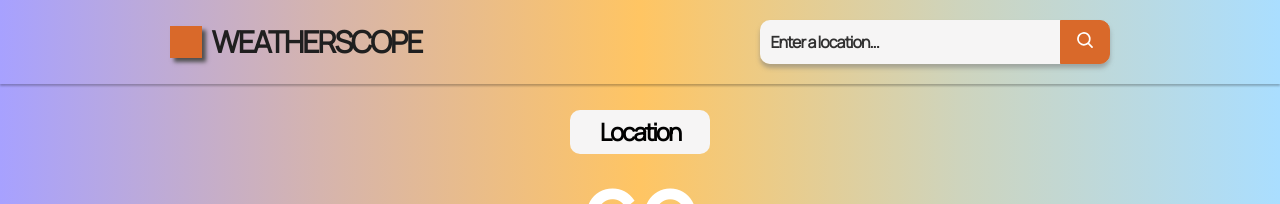
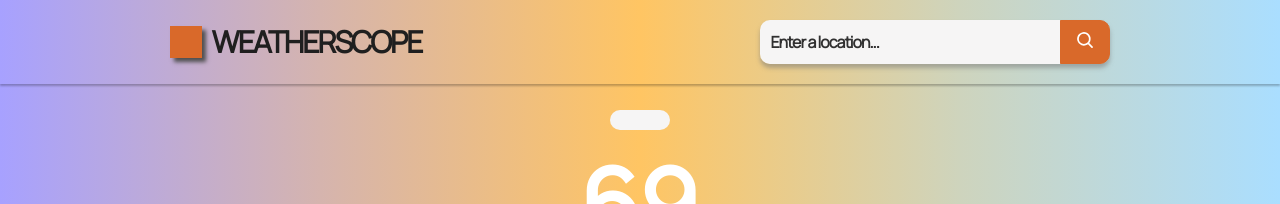
Before and after one commit to j-mcQueen/weatherscape, a React (Create React App) app: page / in a window 1280 px wide. Shown: the top 204 px of the page. Built offline with nearby package versions, Linux system fonts and the light colour scheme; the HTML template or start-up script is replaced by a standard one.

Commit message:
Update location fetch from weather API

```diff
--- a/src/App.js
+++ b/src/App.js
@@ -1,12 +1,19 @@
+import { useState } from 'react';
 import './App.css';
 import Header from "./components/header/Header";
 import Main from './components/main/Main';
 
 function App() {
+  const [location, setLocation] = useState("");
   return (
     <div className="App">
-      <Header/>
-      <Main/>
+      <Header
+        location={location}
+        setLocation={setLocation}
+      />
+      <Main
+        location={location}
+      />
     </div>
   );
 }
--- a/src/components/header/Header.js
+++ b/src/components/header/Header.js
@@ -2,11 +2,14 @@ import "./header.css";
 import Logo from "./Logo";
 import Search from "./Search";
 
-export default function Header() {
+export default function Header({...props}) {
     return (
         <header>
             <Logo/>
-            <Search/>
+            <Search
+                location={props.location}
+                setLocation={props.setLocation}
+            />
         </header>
     )
 }
--- a/src/components/header/Search.js
+++ b/src/components/header/Search.js
@@ -1,24 +1,57 @@
-export default function Search() {
+import { useState } from "react";
+
+export default function Search({...props}) {
+    const [entry, setEntry] = useState("");
+    // user clicks search button
+    // retrieve user input in lower case, replacing any spaces with "-" -> store in a variable
+    // fetch data from the API using your API key and the user input
+    // update state which has been set in Main to the retrieved data
+
+    const updateState = (result) => {
+        props.setLocation(result.location.name);
+    }
+
+    const getCurrentWeather = async (entry) => {
+        try {
+            const response = await fetch(`https://api.weatherapi.com/v1/forecast.json?key=bd97af2f01b7405fbec133733233103&q=${entry}`, {mode: "cors"});
+            const result = await response.json();
+            console.log(result);
+            // pass result to state updaters for location, temperature
+            updateState(result);
+        } catch(error) {
+            // TODO : is NOT functional, doesn't catch errors properly
+            alert(error);
+        }
+    }
+
     return (
         <form role="search">
             <input
                 type="search"
                 name="search"
                 id="search"
+                onChange={(e) => {
+                    setEntry(e.target.value);
+                }}
                 aria-label="Search for a location"
-                placeholder="Enter a location..."></input>
+                placeholder="Enter a location..."
+                required></input>
             <button
                 type="submit"
-                onClick={() => {}}
+                onClick={(e) => {
+                    e.preventDefault();
+                    getCurrentWeather(entry);
+                }}
                 className="search-icon"
                 aria-label="Submit the search form">
                 <svg
+                    aria-hidden="true"
                     xmlns="http://www.w3.org/2000/svg"
                     viewBox="0 0 16 16">
-                        <title>Search icon</title>
                         <path
                             fillRule="evenodd"
-                            d="M11.5 7a4.499 4.499 0 11-8.998 0A4.499 4.499 0 0111.5 7zm-.82 4.74a6 6 0 111.06-1.06l3.04 3.04a.75.75 0 11-1.06 1.06l-3.04-3.04z"></path>
+                            d="M11.5 7a4.499 4.499 0 11-8.998 0A4.499 4.499 0 0111.5 7zm-.82 4.74a6 6 0 111.06-1.06l3.04 3.04a.75.75 0 11-1.06 1.06l-3.04-3.04z">
+                        </path>
                 </svg>
             </button>
         </form>
--- a/src/components/main/Main.js
+++ b/src/components/main/Main.js
@@ -2,13 +2,17 @@ import "./main.css";
 import Title from "./Title";
 import Temps from "./Temps";
 import TempSwitch from "./TempSwitch";
+import Forecast from "./Forecast";
 
-export default function Main() {
+export default function Main({...props}) {
     return (
         <main>
-            <Title/>
+            <Title
+                location={props.location}
+            />
             <Temps/>
             <TempSwitch/>
+            <Forecast/>
         </main>
     )
 }
--- a/src/components/main/Title.js
+++ b/src/components/main/Title.js
@@ -1,8 +1,8 @@
-export default function Title() {
+export default function Title({location}) {
     return (
         <div className="title-container">
             <h1>
-                Location
+                {location}
             </h1>
         </div>
     )
```
